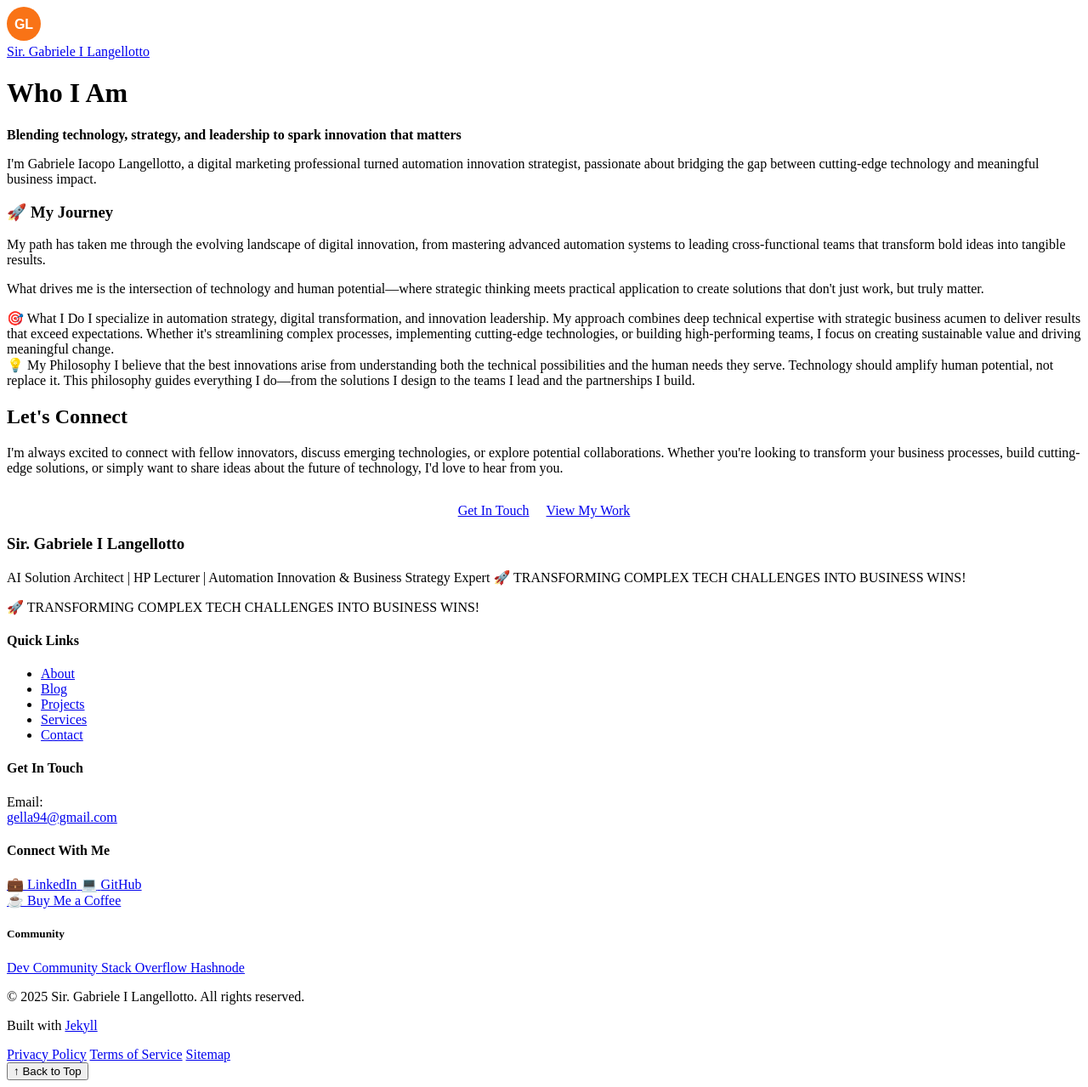
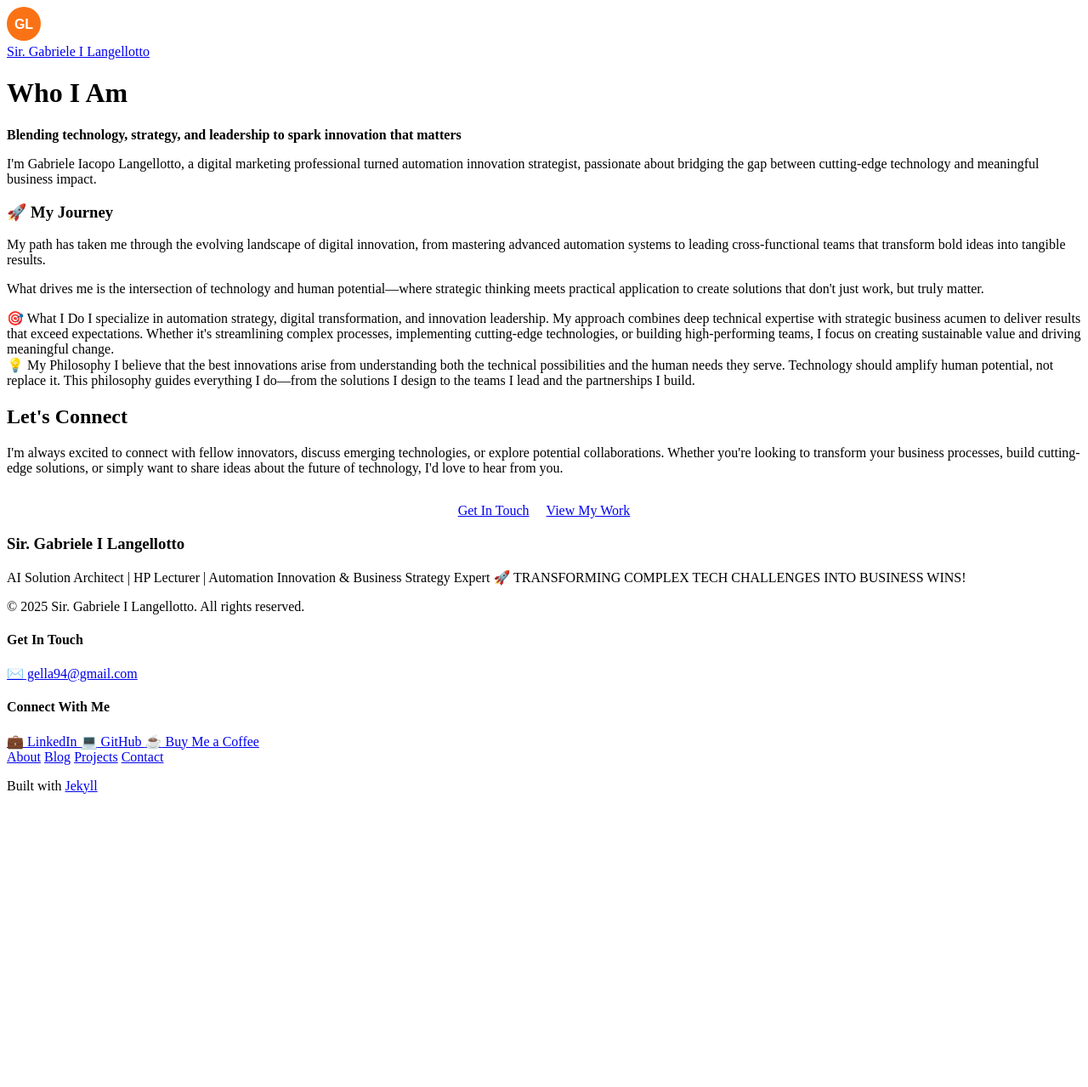
Before and after one commit to GIL794/gil794.github.io, a Jekyll site: the page built from _pages/about.md, in a window 1280 px wide. Shown: the whole page at 85% size. Built offline with Jekyll 4.4.1, drawn with Linux system fonts in a browser that asks for light colours; after the commit the page ends 950 px from its top, so only the background shows below that.

Commit message:
Update footer for clarity and modern contact/social linksUpdate footer.html

```diff
--- a/_includes/footer.html
+++ b/_includes/footer.html
@@ -4,148 +4,61 @@
 
       <!-- Main Footer Section -->
       <div class="footer__main">
-        <!-- Copyright and branding -->
+        <!-- Copyright and Branding -->
         <div class="footer__section footer__section--main">
           <h3 class="footer__title">{{ site.title | default: "Sir. Gabriele I Langellotto" }}</h3>
           <p class="footer__description">{{ site.description | default: "AI Solution Architect | HP Lecturer | Automation Innovation & Business Strategy Expert" }}</p>
-          <p class="footer__tagline">🚀 TRANSFORMING COMPLEX TECH CHALLENGES INTO BUSINESS WINS!</p>
-        </div>
-
-        <!-- Navigation Links -->
-        <div class="footer__section footer__section--links">
-          <h4 class="footer__heading">Quick Links</h4>
-          <ul class="footer__nav">
-            {% if site.navigation_footer %}
-              {% for item in site.navigation_footer %}
-                {% if item.url contains '://' %}
-                  {% assign url = item.url %}
-                {% else %}
-                  {% assign url = item.url | relative_url %}
-                {% endif %}
-                <li><a href="{{ url }}">{{ item.title }}</a></li>
-              {% endfor %}
-            {% else %}
-              <li><a href="{{ '/about/' | relative_url }}">About</a></li>
-              <li><a href="{{ '/blog/' | relative_url }}">Blog</a></li>
-              <li><a href="{{ '/projects/' | relative_url }}">Projects</a></li>
-              <li><a href="{{ '/services/' | relative_url }}">Services</a></li>
-              <li><a href="{{ '/contact/' | relative_url }}">Contact</a></li>
-            {% endif %}
-          </ul>
+          <p class="footer__copyright">&copy; {{ 'now' | date: "%Y" }} Sir. Gabriele I Langellotto. All rights reserved.</p>
         </div>
 
         <!-- Contact Information -->
         <div class="footer__section footer__section--contact">
           <h4 class="footer__heading">Get In Touch</h4>
           <div class="footer__contact">
-            <div class="footer__contact-item">
-              <span class="footer__contact-label">Email:</span><br/>
-              <a aria-label="Send email to gella94@gmail.com"
-                 class="footer__email"
-                 href="mailto:gella94@gmail.com">
+            <a href="mailto:gella94@gmail.com" class="footer__email" aria-label="Email gella94@gmail.com">
+              <span class="footer__icon">✉️</span>
               gella94@gmail.com
             </a>
           </div>
         </div>
-        </div>
 
-      </div>
-
-      <!-- Social Media & Support Section -->
-      <div class="footer__social-section">
+        <!-- Social Media & Support -->
+        <div class="footer__section footer__section--social">
           <h4 class="footer__heading">Connect With Me</h4>
-
           <div class="footer__social">
-          <!-- LinkedIn -->
-          <a class="footer__social-link footer__social-link--linkedin"
-             href="https://linkedin.com/in/gabriele-iacopo-langellotto"
-             aria-label="Connect with me on LinkedIn"
-             target="_blank"
-             rel="noopener noreferrer">
-            <span class="footer__social-icon">💼</span>
-            <span class="footer__social-text">LinkedIn</span>
+            <a href="https://linkedin.com/in/gabriele-iacopo-langellotto" class="footer__social-link" aria-label="LinkedIn" target="_blank" rel="noopener noreferrer">
+              <span class="footer__icon">💼</span>
+              LinkedIn
             </a>
-
-          <!-- GitHub -->
-          <a class="footer__social-link footer__social-link--github"
-             href="https://github.com/GIL794"
-             aria-label="Visit my GitHub profile"
-             target="_blank"
-             rel="noopener noreferrer">
-            <span class="footer__social-icon">💻</span>
-            <span class="footer__social-text">GitHub</span>
+            <a href="https://github.com/GIL794" class="footer__social-link" aria-label="GitHub" target="_blank" rel="noopener noreferrer">
+              <span class="footer__icon">💻</span>
+              GitHub
             </a>
-        </div>
-
-        <!-- Buy Me a Coffee Button -->
-        <div class="footer__support">
-          <a class="footer__coffee-btn"
-             href="https://www.buymeacoffee.com/gella94"
-             target="_blank"
-             rel="noopener noreferrer"
-             aria-label="Buy me a coffee">
-            <span class="footer__coffee-icon">☕</span>
-            <span class="footer__coffee-text">Buy Me a Coffee</span>
+            <a href="https://www.buymeacoffee.com/gella94" class="footer__social-link" aria-label="Buy Me a Coffee" target="_blank" rel="noopener noreferrer">
+              <span class="footer__icon">☕</span>
+              Buy Me a Coffee
             </a>
-        </div>
-
-        <!-- Community Links -->
-        <div class="footer__community">
-          <h5 class="footer__subheading">Community</h5>
-          <div class="footer__community-links">
-            <a class="footer__community-link"
-               href="https://dev.to"
-               target="_blank"
-               rel="noopener noreferrer"
-               aria-label="Join the Dev.to community">
-              Dev Community
-            </a>
-            <a class="footer__community-link"
-               href="https://stackoverflow.com"
-               target="_blank"
-               rel="noopener noreferrer"
-               aria-label="Ask questions on Stack Overflow">
-              Stack Overflow
-            </a>
-            <a class="footer__community-link"
-               href="https://hashnode.com"
-               target="_blank"
-               rel="noopener noreferrer"
-               aria-label="Read articles on Hashnode">
-              Hashnode
-            </a>
-          </div>
           </div>
         </div>
       </div>
 
       <!-- Footer Bottom Bar -->
       <div class="footer__bottom">
-      <div class="footer__legal">
+        <div class="footer__links">
+          <a href="{{ '/about/' | relative_url }}" class="footer__link">About</a>
+          <a href="{{ '/blog/' | relative_url }}" class="footer__link">Blog</a>
+          <a href="{{ '/projects/' | relative_url }}" class="footer__link">Projects</a>
+          <a href="{{ '/contact/' | relative_url }}" class="footer__link">Contact</a>
+        </div>
         <div class="footer__attribution">
-          <p>© {{ 'now' | date: "%Y" }} Sir. Gabriele I Langellotto. All rights reserved.</p>
-          <p>Built with <a href="https://jekyllrb.com/" rel="noopener noreferrer" target="_blank">Jekyll</a>
+          <p>Built with <a href="https://jekyllrb.com/" target="_blank" rel="noopener noreferrer">Jekyll</a>
           {% if site.remote_theme or site.theme %}
-            & <a href="https://github.com/daviddarnes/alembic" rel="noopener noreferrer" target="_blank">Alembic</a>
+            & <a href="https://github.com/daviddarnes/alembic" target="_blank" rel="noopener noreferrer">Alembic</a>
           {% endif %}
           </p>
         </div>
-        <div class="footer__links">
-          <a class="footer__link" href="{{ '/privacy/' | relative_url }}">Privacy Policy</a>
-          <a class="footer__link" href="{{ '/terms/' | relative_url }}">Terms of Service</a>
-          <a class="footer__link" href="{{ '/sitemap.xml' | relative_url }}">Sitemap</a>
-        </div>
       </div>
 
-      <!-- Back to top button -->
-      <div class="footer__scroll">
-        <button aria-label="Scroll to top"
-                class="footer__scroll-btn"
-                onclick="window.scrollTo({top: 0, behavior: 'smooth'})">
-          <span class="footer__scroll-icon">↑</span>
-          <span class="footer__scroll-text">Back to Top</span>
-        </button>
-      </div>
     </div>
   </div>
 </footer>
```
Lines whose indentation alone changed are shown as unchanged.
